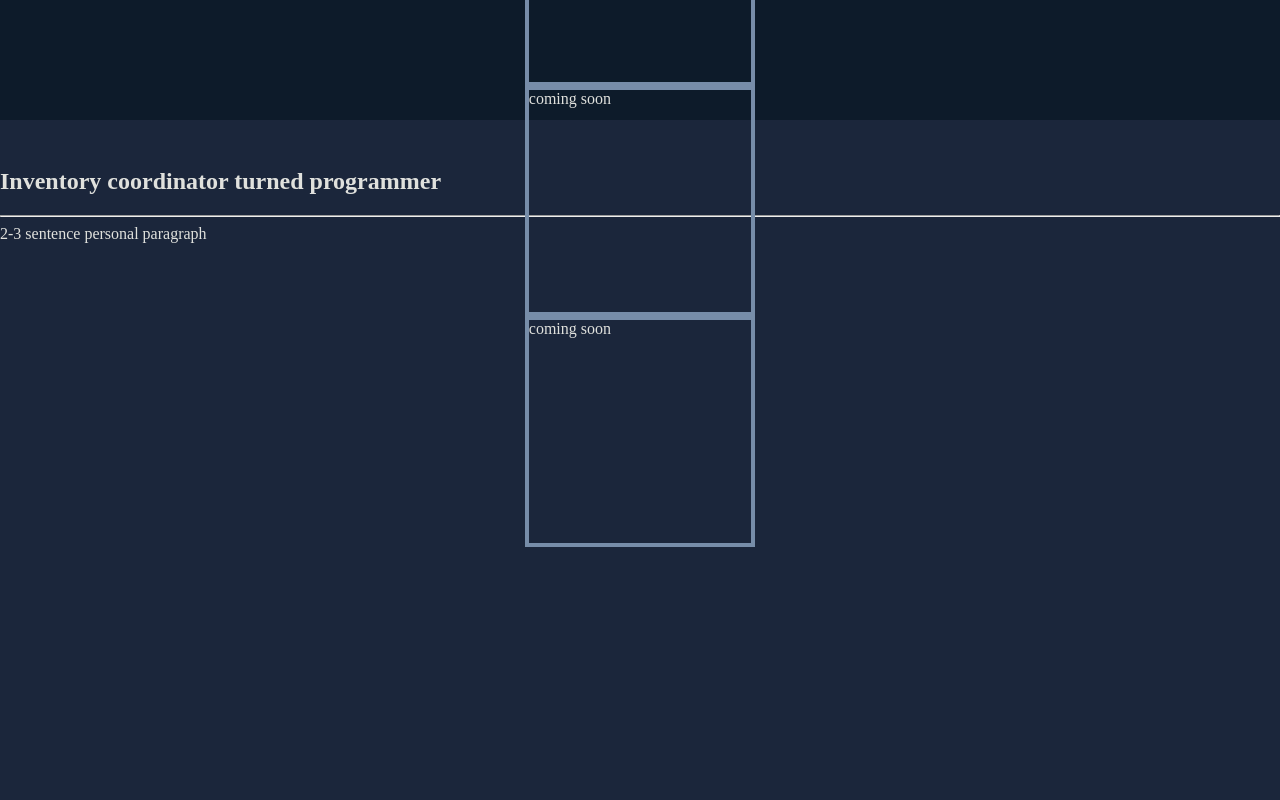
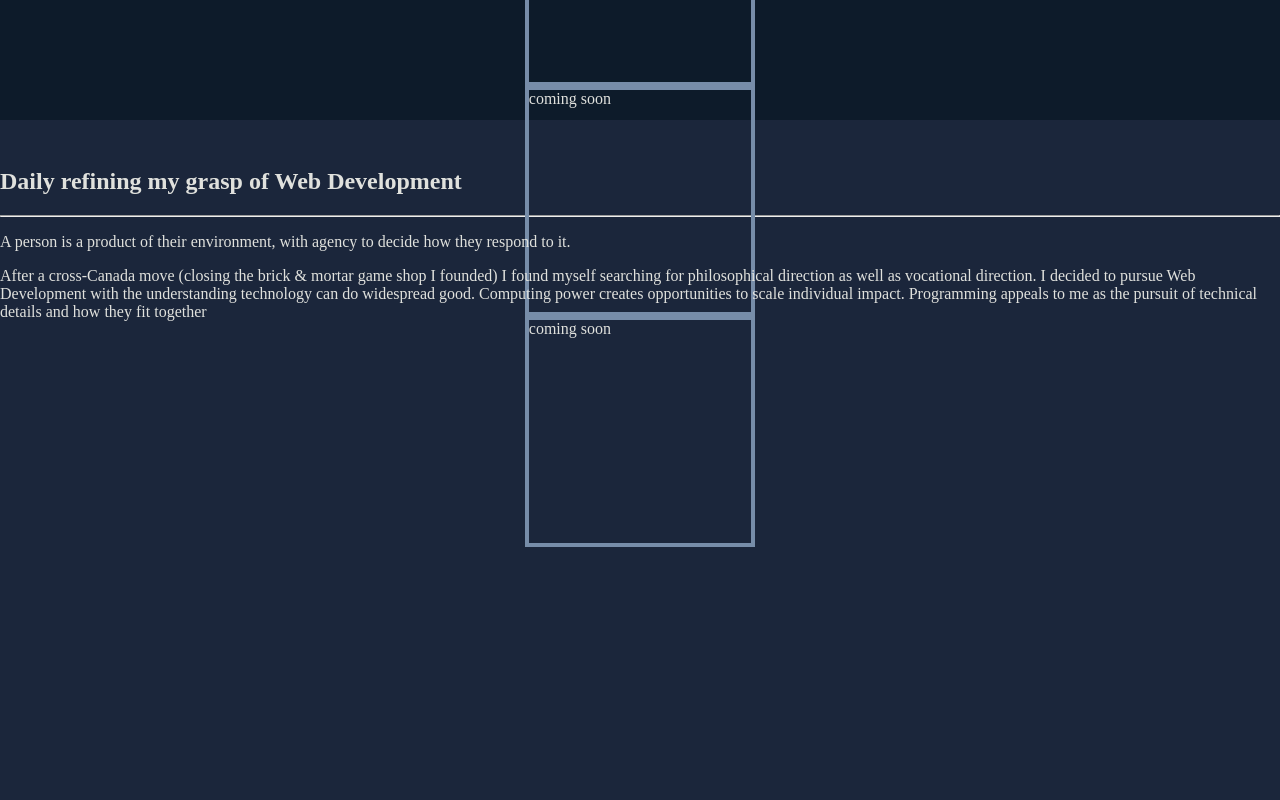
Before and after one commit to trvsm/travis-martin-portfolio, a React (Vite) app: page / in a window 1280 px wide. Shown: the part 1520-2320 px from the top of the page. Built offline with nearby package versions, Linux system fonts and the light colour scheme.

Commit message:
add About copy
<body>

Issue #

```diff
--- a/src/components/elevatorBio/ElevatorBio.jsx
+++ b/src/components/elevatorBio/ElevatorBio.jsx
@@ -3,9 +3,10 @@ import "./elevatorBio.scss";
 export default function ElevatorBio() {
   return (
     <div id="about" className="elevator__container">
-      <h2 className="elevator__title">Inventory coordinator turned programmer</h2>
+      <h2 className="elevator__title">Daily refining my grasp of Web Development</h2>
       <hr />
-      2-3 sentence personal paragraph
+      <p className="elevator__context">A person is a product of their environment, with agency to decide how they respond to it.</p>
+      <p className="elevator__why">After a cross-Canada move &#40;closing the brick & mortar game shop I founded&#41; I found myself searching for philosophical direction as well as vocational direction.  I decided to pursue Web Development with the understanding technology can do widespread good.  Computing power creates opportunities to scale individual impact.  Programming appeals to me as the pursuit of technical details and how they fit together</p>
     </div>
   );
 }
```
